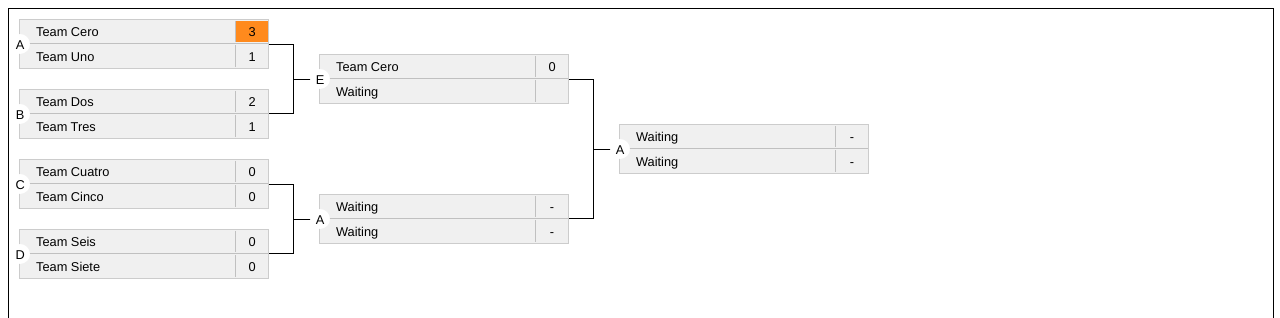
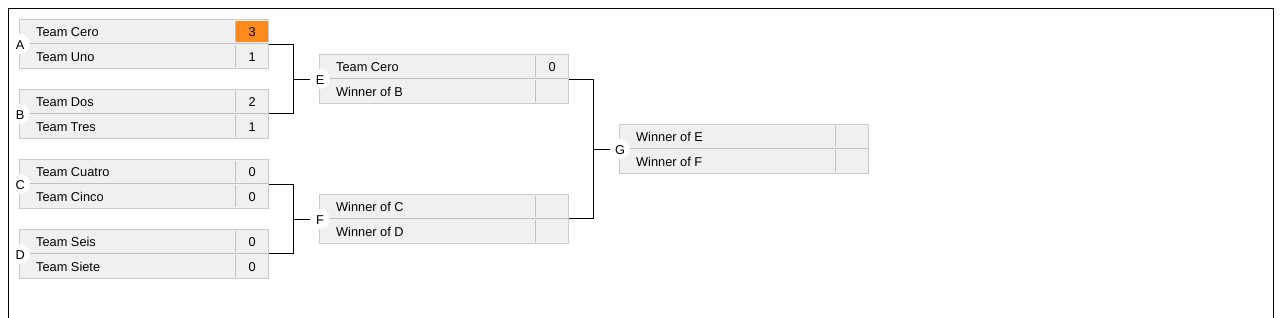
Before and after one commit to Stevenchi36/TournamentBracket, a Vue app: page / in a window 1280 px wide. Shown: the top 318 px of the page. Built offline with nearby package versions, Linux system fonts and the light colour scheme.

Commit message:
set up 'waiting for' messages

```diff
--- a/src/components/MatchColumn.vue
+++ b/src/components/MatchColumn.vue
@@ -1,12 +1,14 @@
 <template>
-  <div class="match-column" :class="roundOf === 1 ? 'last-round' : ''">
-    <template v-for="(match, index) in roundOf">
+  <div class="match-column" :class="roundArray[row] === 1 ? 'last-round' : ''">
+    <template v-for="(match, index) in roundArray[row]">
       <match-container
         win-color="rgb(255, 138, 29)"
-        :match-name="getMatchInfo(index, 'number')"
+        :match-name="getMatchNumber(index)"
         :match-info="getMatchInfo(index)"
-        :key="getMatchInfo(index, 'number')"
+        :key="'match' + getMatchNumber(index)"
         :spacing-top="index !== 0 ? getSpacing() : '0'"
+        :row="row"
+        :roundArray="roundArray"
       />
     </template>
   </div>
@@ -24,9 +26,12 @@ export default {
   props: {
     matches: Array,
     row: Number,
-    roundOf: Number,
     margin: {
       type: Number,
+      required: true,
+    },
+    roundArray: {
+      type: Array,
       required: true,
     },
   },
@@ -34,32 +39,29 @@ export default {
     getSpacing() {
       return `${spacing}px`;
     },
-    getMatchInfo(matchIndex, type = 'all') {
-      if (matchIndex < this.matches.length && type === 'all') {
+    getMatchInfo(matchIndex) {
+      if (matchIndex < this.matches.length) {
         return this.matches[matchIndex];
       }
-      if (matchIndex >= this.matches.length && type === 'all') {
       return {
         team1: {
-            name: 'Waiting',
-            score: '-',
+          name: '',
+          score: '',
         },
         team2: {
-            name: 'Waiting',
-            score: '-',
+          name: '',
+          score: '',
         },
         isCompleted: false,
         isInProgress: false,
       };
+    },
+    getMatchNumber(index) {
+      let totalSoFar = 0;
+      for (let i = 0; i < this.row; i++) {
+        totalSoFar += this.roundArray[i];
       }
-      if (matchIndex < this.matches.length && type === 'number') {
-        return this.matches[matchIndex].number;
-      }
-      if (matchIndex >= this.matches.length && type === 'number') {
-        return 0;
-      }
-
-      return matchIndex;
+      return totalSoFar + index;
     },
   },
 };
--- a/src/components/MatchContainer.vue
+++ b/src/components/MatchContainer.vue
@@ -1,20 +1,24 @@
 <template>
   <div class="match-container" :style="{ marginTop: spacingTop }">
     <div class="team-container first-team">
-      <span class="team-name">{{ matchInfo.team1.name }}</span>
+      <span class="team-name">{{
+        matchInfo.team1.name || getWaitingForWinnerName(matchName, true)
+      }}</span>
       <span class="team-score" :style="winningTeam === 1 ? `background-color:${winColor};` : ''">{{
         matchInfo.team1.score
       }}</span>
     </div>
     <div class="team-container">
-      <span class="team-name">{{ matchInfo.team2.name || `Waiting` }}</span>
+      <span class="team-name">{{
+        matchInfo.team2.name || getWaitingForWinnerName(matchName, false)
+      }}</span>
       <span
         class="team-score"
         :style="winningTeam === 2 > matchInfo.team1.score ? `background-color:${winColor};` : ''"
         >{{ matchInfo.team2.score }}</span
       >
     </div>
-    <span class="match-number">{{ matchName | getMatchNameFromNumber }}</span>
+    <span class="match-number">{{ getMatchNameFromNumber(matchName) }}</span>
   </div>
 </template>
 
@@ -31,6 +35,14 @@ export default {
       type: Object,
       required: true,
     },
+    row: {
+      type: Number,
+      required: true,
+    },
+    roundArray: {
+      type: Array,
+      required: true,
+    },
   },
   computed: {
     winningTeam() {
@@ -40,7 +52,25 @@ export default {
       return 0;
     },
   },
-  filters: {
+  methods: {
+    getWaitingForWinnerName(number, isTeamOne) {
+      if (this.row === 0) {
+        return '';
+      }
+
+      let sameColumnCount = 0;
+      for (let i = 0; i < this.row; i++) {
+        sameColumnCount += this.roundArray[i];
+      }
+
+      const skipCount = number - sameColumnCount;
+
+      const previousMatch = isTeamOne
+        ? number + skipCount - this.roundArray[this.row - 1]
+        : number + skipCount - this.roundArray[this.row - 1] + 1;
+
+      return `Winner of ${this.getMatchNameFromNumber(previousMatch)}`;
+    },
     getMatchNameFromNumber(number) {
       const nameLength = number / 26;
       let code;
--- a/src/components/TournamentLadder.vue
+++ b/src/components/TournamentLadder.vue
@@ -6,8 +6,8 @@
           <match-column
             :row="index"
             :matches="getMatchesArray(index)"
-            :roundOf="roundCountArray[index]"
-            :margin="columnMargin(index)">
+            :margin="columnMargin(index)"
+            :roundArray="roundCountArray">
           </match-column>
           <connector-column
             :row="index"
```
Lines whose indentation alone changed are shown as unchanged.
